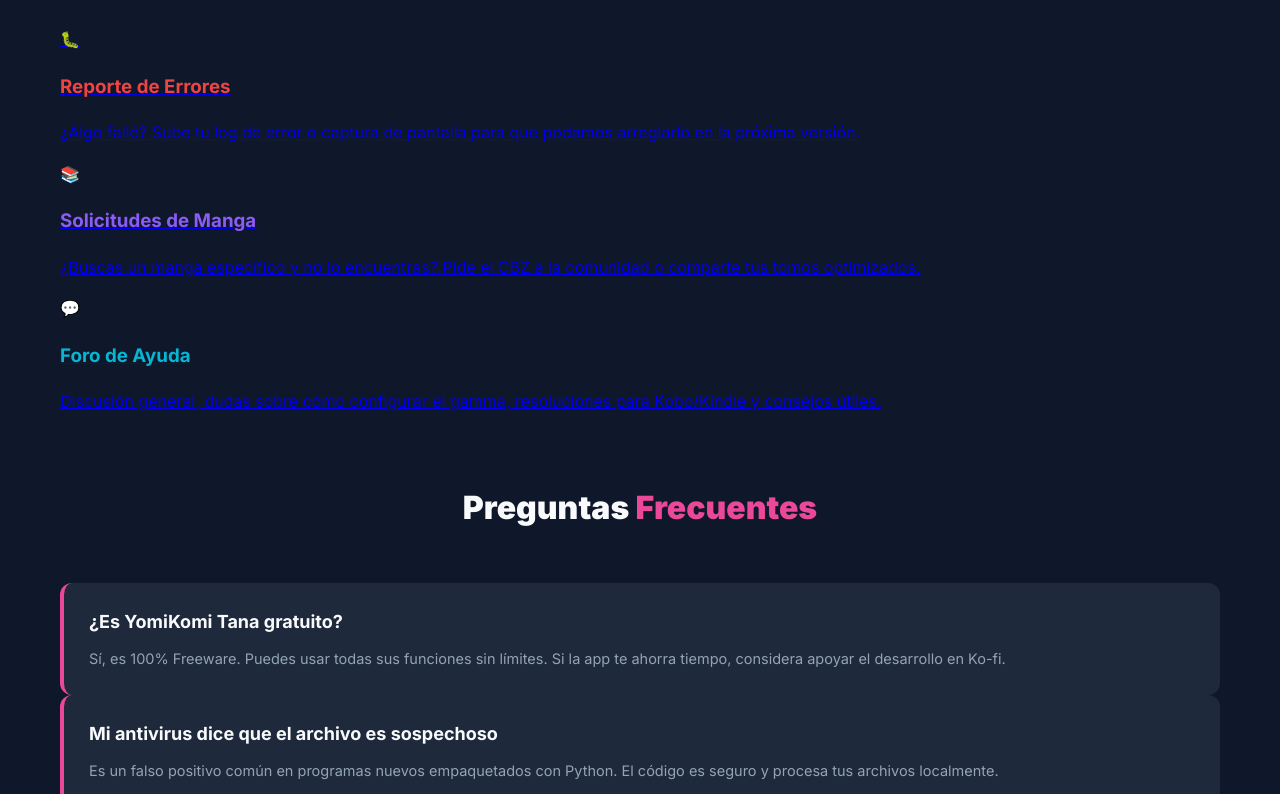
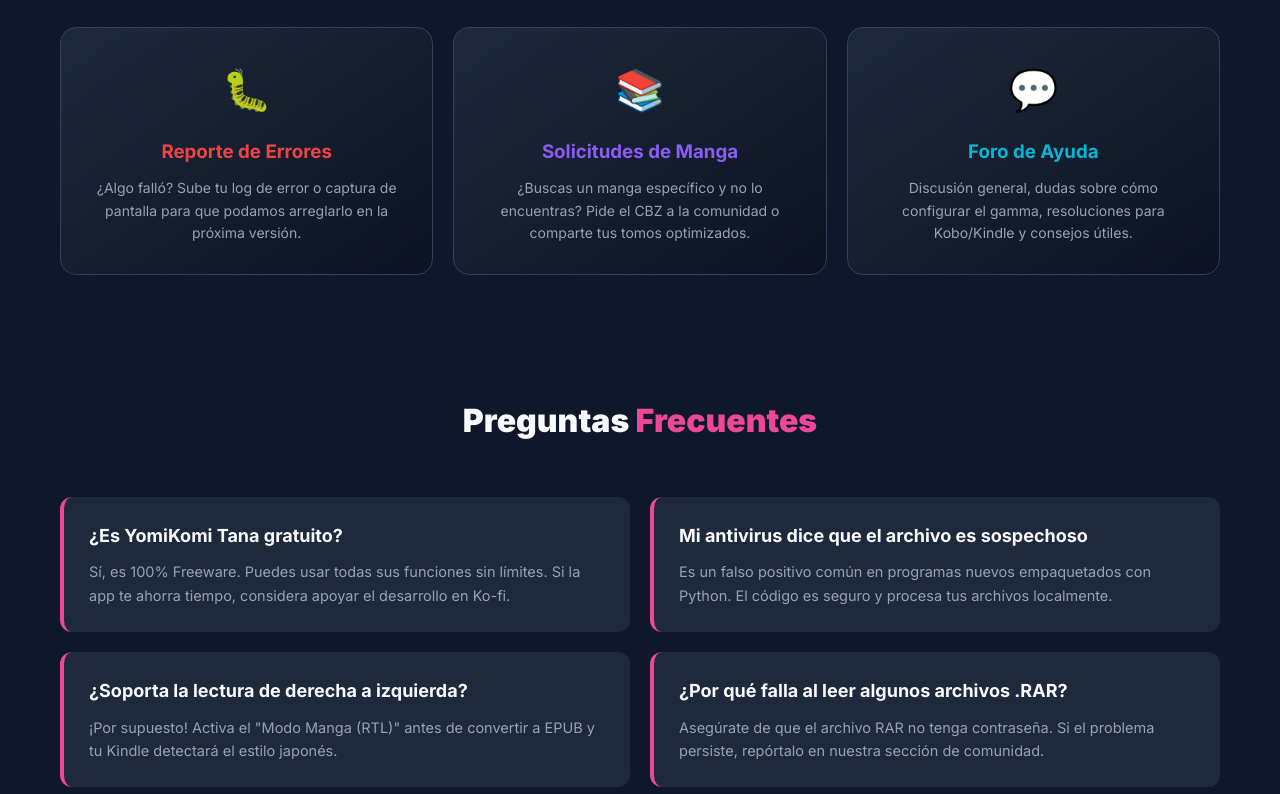
Before and after one commit to Vict-or853/yomikomi-tana, a plain HTML site: page index.html in a window 1280 px wide. Shown: the part 2180-2974 px from the top of the page. Drawn offline with Linux system fonts and the light colour scheme.

Commit message:
Add files via upload

```diff
--- a/index.html
+++ b/index.html
@@ -88,23 +88,20 @@
     .feature-card p { color: var(--text-secondary); font-size: 15px; margin-bottom: 0; }
 
     /* COMUNIDAD Y FOROS */
-    <div class="community-grid">
-      <a href="https://github.com/Vict-or853/yomikomi-tana/issues" target="_blank" class="comm-card bugs">
-        <span class="icon">🐛</span>
-        <h3 id="comm_b1_t" style="color: var(--brand-red);">Reporte de Errores</h3>
-        <p id="comm_b1_d">¿Algo falló? Sube tu log de error o captura de pantalla para que podamos arreglarlo en la próxima versión.</p>
-      </a>
-      <a href="https://github.com/Vict-or853/yomikomi-tana/issues/new?template=feature_request.md" target="_blank" class="comm-card requests">
-        <span class="icon">📚</span>
-        <h3 id="comm_b2_t" style="color: var(--brand-purple);">Solicitudes de Manga</h3>
-        <p id="comm_b2_d">¿Buscas un manga específico? Pide el CBZ a la comunidad o comparte tus tomos optimizados.</p>
-      </a>
-      <a href="https://github.com/Vict-or853/yomikomi-tana/discussions" target="_blank" class="comm-card">
-        <span class="icon">💬</span>
-        <h3 id="comm_b3_t" style="color: var(--brand-cyan);">Foro de Ayuda</h3>
-        <p id="comm_b3_d">Discusión general, dudas sobre cómo configurar el gamma, resoluciones para Kobo/Kindle y consejos útiles.</p>
-      </a>
-    </div>
+    .community-section { margin-bottom: 80px; }
+    .community-grid {
+      display: grid; grid-template-columns: repeat(auto-fit, minmax(300px, 1fr)); gap: 20px;
+    }
+    .comm-card {
+      background: linear-gradient(145deg, var(--bg-card), rgba(0,0,0,0.2));
+      padding: 30px; border-radius: 16px; border: 1px solid var(--border-light);
+      text-align: center; text-decoration: none; color: inherit;
+      transition: all 0.3s; display: block;
+    }
+    .comm-card:hover { transform: translateY(-5px); border-color: var(--brand-cyan); box-shadow: 0 10px 25px rgba(6, 182, 212, 0.15); }
+    .comm-card .icon { font-size: 40px; display: block; margin-bottom: 15px; }
+    .comm-card h3 { margin: 0 0 10px 0; color: var(--text-primary); }
+    .comm-card p { color: var(--text-secondary); font-size: 14px; margin: 0; }
 
     /* FAQ */
     .faq-grid {
```
